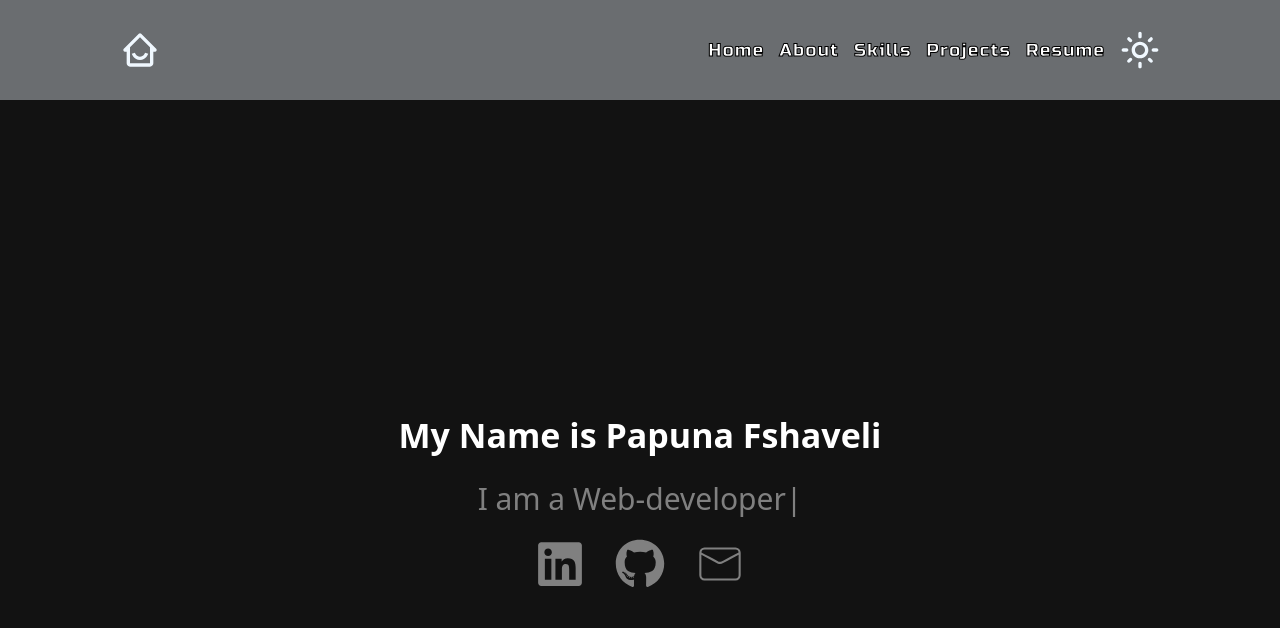
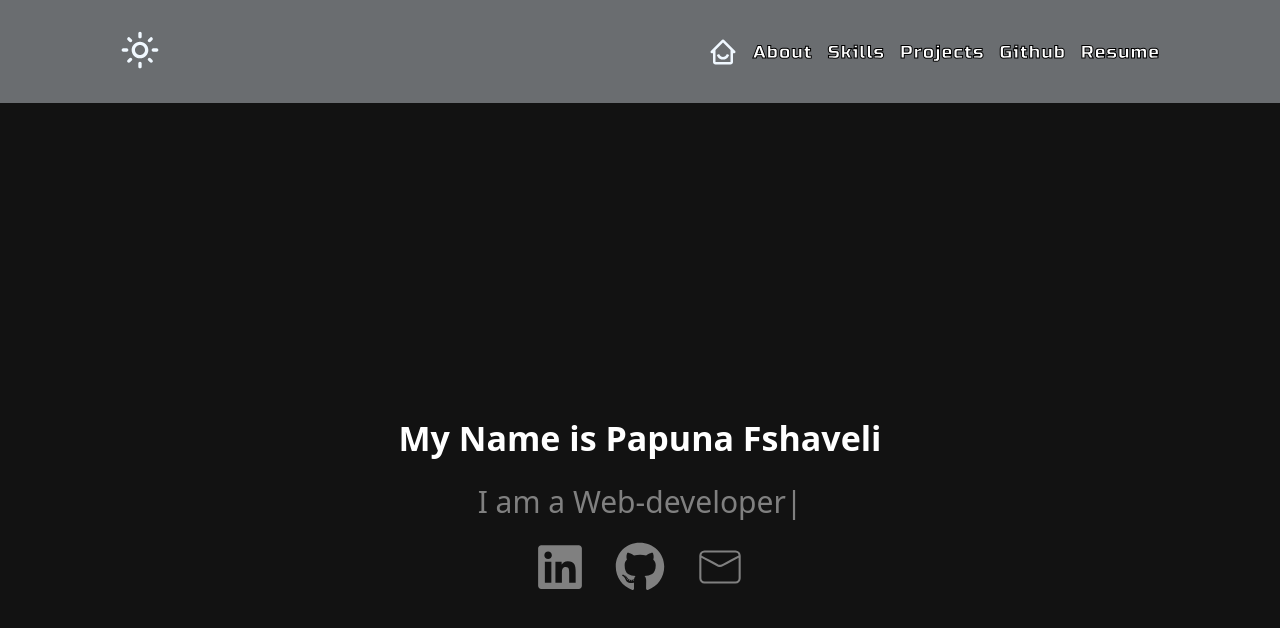
Before and after one commit to papunafshaveli/Resume-Papuna-Fshaveli, a React (Vite) app: page / in a window 1280 px wide. Shown: the top 628 px of the page. Built offline with nearby package versions, Linux system fonts and the light colour scheme.

Commit message:
add some changes

```diff
--- a/package.json
+++ b/package.json
@@ -10,7 +10,9 @@
     "preview": "vite preview"
   },
   "dependencies": {
+    "@apollo/client": "^3.9.5",
     "framer-motion": "^11.0.5",
+    "graphql": "^16.8.1",
     "rc-checkbox": "^3.1.0",
     "react": "^18.2.0",
     "react-dom": "^18.2.0",
@@ -21,12 +23,14 @@
     "styled-components": "^6.1.8"
   },
   "devDependencies": {
+    "@types/node": "^20.11.20",
     "@types/react": "^18.2.55",
     "@types/react-dom": "^18.2.19",
     "@types/react-lazy-load-image-component": "^1.6.3",
     "@typescript-eslint/eslint-plugin": "^6.21.0",
     "@typescript-eslint/parser": "^6.21.0",
     "@vitejs/plugin-react": "^4.2.1",
+    "dotenv": "^16.4.5",
     "eslint": "^8.56.0",
     "eslint-plugin-react-hooks": "^4.6.0",
     "eslint-plugin-react-refresh": "^0.4.5",
--- a/src/components/AnimatedRoutes/AnimatedRoutes.tsx
+++ b/src/components/AnimatedRoutes/AnimatedRoutes.tsx
@@ -6,6 +6,7 @@ import Projects from "../../pages/Projects/Projects";
 import Resume from "../../pages/Resume/Resume";
 
 import { AnimatePresence } from "framer-motion";
+import Github from "../../pages/Github/Github";
 
 const AnimatedRoutes = () => {
   const location = useLocation();
@@ -17,6 +18,7 @@ const AnimatedRoutes = () => {
         <Route path="/about" element={<About />} />
         <Route path="skills" element={<Skills />} />
         <Route path="/projects" element={<Projects />} />
+        <Route path="/github" element={<Github />} />
         <Route path="/resume" element={<Resume />} />
       </Routes>
     </AnimatePresence>
--- a/src/components/Header/Header.tsx
+++ b/src/components/Header/Header.tsx
@@ -23,6 +23,7 @@ import {
   StyledNav,
   StyledNavLink,
 } from "./styles";
+import styled from "styled-components";
 
 const Header = ({
   isDarkMode,
@@ -49,23 +50,41 @@ const Header = ({
 
   return (
     <HeaderContainer $themes={themes}>
-      <HomeIconWrapper>
+      <ThemeChangerContainer>
         {themes ? (
-          <BiHomeSmile size={40} onClick={() => navigate("/")} />
+          <MdOutlineLightMode
+            size={40}
+            onClick={() => {
+              setIsDarkMode(!isDarkMode);
+            }}
+          />
         ) : (
-          <BiSolidHomeHeart
-            style={{ fill: "black" }}
+          <FcNightPortrait
             size={40}
-            onClick={() => navigate("/")}
+            onClick={() => {
+              setIsDarkMode(!isDarkMode);
+            }}
           />
         )}
-      </HomeIconWrapper>
+      </ThemeChangerContainer>
 
       {navIsVisible && (
         <div>
           <StyledNav>
             <StyledNavLink $themes={themes} to="/">
-              Home
+              {
+                <HomeIconWrapper>
+                  {themes ? (
+                    <BiHomeSmile size={30} onClick={() => navigate("/")} />
+                  ) : (
+                    <BiSolidHomeHeart
+                      style={{ fill: "black" }}
+                      size={30}
+                      onClick={() => navigate("/")}
+                    />
+                  )}
+                </HomeIconWrapper>
+              }
             </StyledNavLink>
             <StyledNavLink $themes={themes} to="/about">
               About
@@ -76,24 +95,12 @@ const Header = ({
             <StyledNavLink $themes={themes} to="/projects">
               Projects
             </StyledNavLink>
+            <StyledNavLink $themes={themes} to="/github">
+              Github
+            </StyledNavLink>
             <StyledNavLink $themes={themes} to="/resume">
               Resume
             </StyledNavLink>
-            {themes ? (
-              <MdOutlineLightMode
-                size={40}
-                onClick={() => {
-                  setIsDarkMode(!isDarkMode);
-                }}
-              />
-            ) : (
-              <FcNightPortrait
-                size={40}
-                onClick={() => {
-                  setIsDarkMode(!isDarkMode);
-                }}
-              />
-            )}
           </StyledNav>
         </div>
       )}
@@ -108,3 +115,5 @@ const Header = ({
 };
 
 export default Header;
+
+const ThemeChangerContainer = styled.div``;
--- a/src/components/Header/styles.ts
+++ b/src/components/Header/styles.ts
@@ -23,16 +23,10 @@ export const HeaderContainer = styled.div<{ $themes: boolean }>`
 `;
 
 export const HomeIconWrapper = styled.div`
-  width: 40px;
-  height: 40px;
-
-  display: none;
-
   cursor: pointer;
-
-  @media ${device.tabletS} {
-    display: block;
-  }
+  display: flex;
+  justify-content: center;
+  align-items: center;
 `;
 
 export const BurgerContainer = styled.div`
--- /dev/null
+++ b/src/pages/Github/Github.tsx
@@ -0,0 +1,5 @@
+const Github = () => {
+  return <div></div>;
+};
+
+export default Github;
```
Also changed, not shown: src/pages/Github/styles.ts (added), 1 other file (tests, documents, lock files or other folders).
